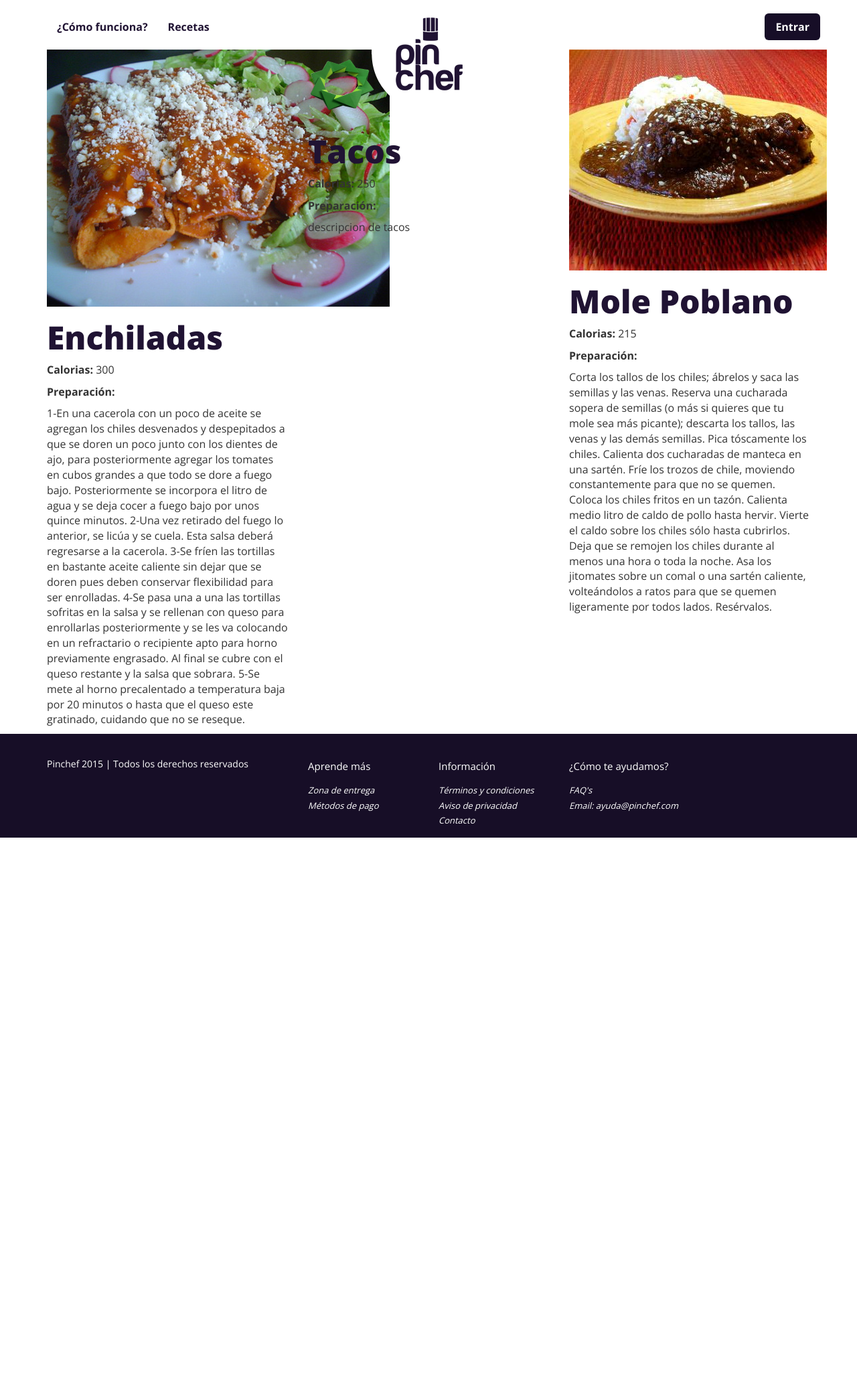
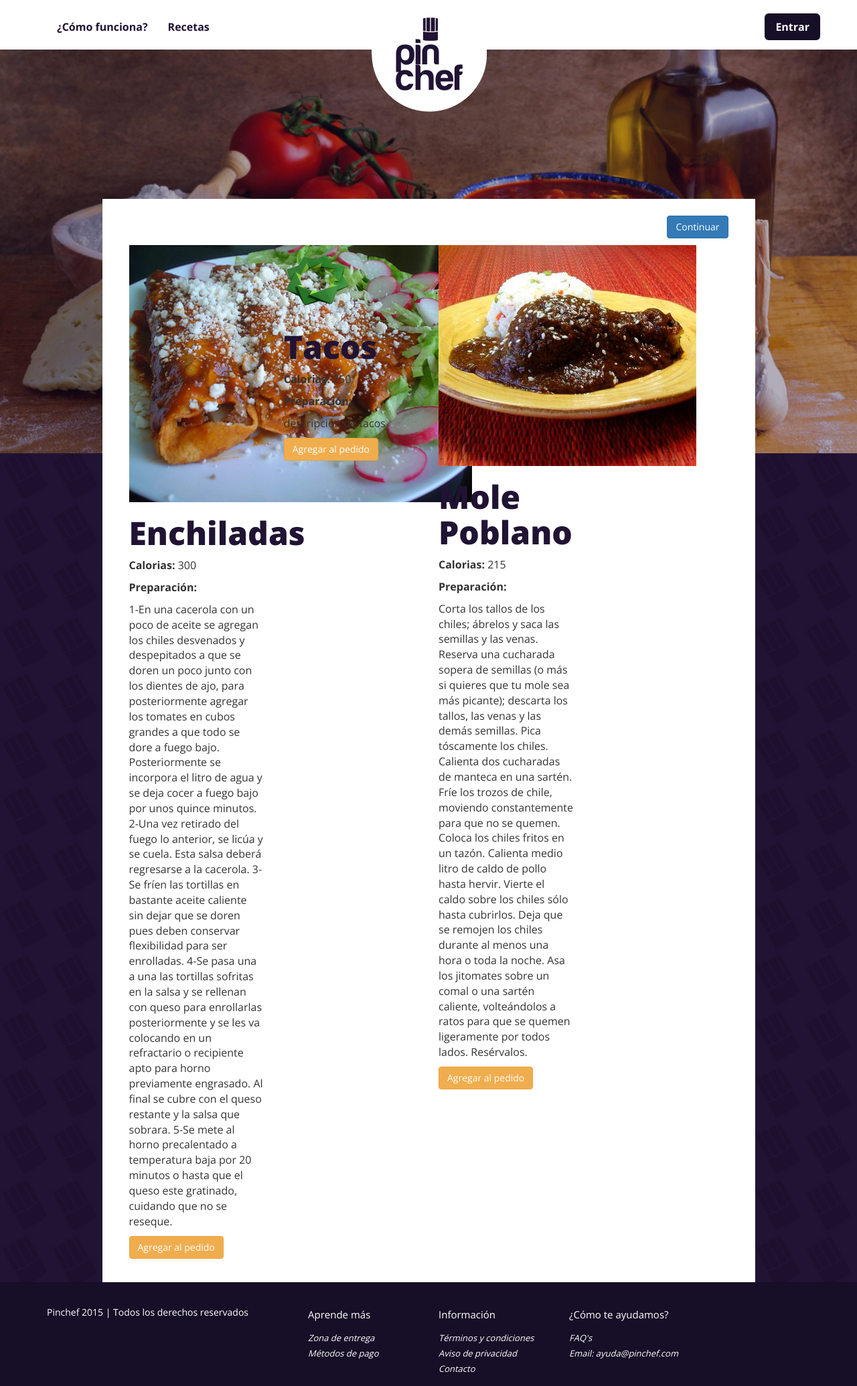
Before and after one commit to tecogn88/Pinchef, a Django app: page /recetas/ in a window 1280 px wide. Shown: the whole page at 67% size. Before the commit the page ends 1251 px from the top, so only its background shows below. Run offline with Django 3.2, Linux system fonts and the light colour scheme; data comes from the database, SQL or seed files in the repository; both versions use the stored data as it was after the commit; some libraries are stand-ins or nearby versions.

Commit message:
update 1

```diff
--- a/recetas/models.py
+++ b/recetas/models.py
@@ -32,3 +32,4 @@ class Ingrediente(models.Model):
 class Pedido(models.Model):
 	fecha=models.DateTimeField(auto_now=True)
 	status=models.IntegerField(max_length=11)
+	recetas=models.ManyToManyField(Receta,related_name='recetas')
--- a/recetas/templates/recetas.html
+++ b/recetas/templates/recetas.html
@@ -1,9 +1,19 @@
 {% extends 'base.html' %}
 {% block content %}
+	<div id="portada">
+  		<img src="/static/images/slider-1.jpg">
+	</div>
+	<section id="content">
   		<div class="container">
     		<div class="row">
+    			<div class="col-xs-1 col-md-1"></div>
+    			<div class="col-xs-10 col-md-10">
+					{% if recetas %}
+					<div class="col-md-12">
+						<p class='pull-right'><a href="#" class='btn btn-primary'>Continuar</a></p>
+					</div>
 						{% for receta in recetas %}
-			<div class="col-md-4">
+						<div class="col-md-3">
 							<div class="receta_img">
 								<img src="/media/{{receta.imagen}}">
 							</div>
@@ -11,8 +21,13 @@
 							<p><b>Calorias:</b> {{receta.calorias}}</p>
 							<p><b>Preparación:</b></p>
 							<p>{{receta.descripcion}}</p>
+							<p><a href="#" class="btn btn-warning">Agregar al pedido</a></p>
 						</div>
 						{% endfor %}
+					{% endif %}
+				</div>
+				<div class="col-xs-1 col-md-1"></div>
 			</div>
 		</div>
+	</section>
 {% endblock content %}
```
Also changed, not shown: recetas/admin.py (+6 -6 lines), db.sqlite3, recetas/migrations/0005_pedido_receta.py (added), recetas/migrations/0006_auto_20150302_2334.py (added), usuarios/migrations/0002_auto_20150302_2315.py (added), 2 other files. Lines whose indentation alone changed are shown as unchanged.
